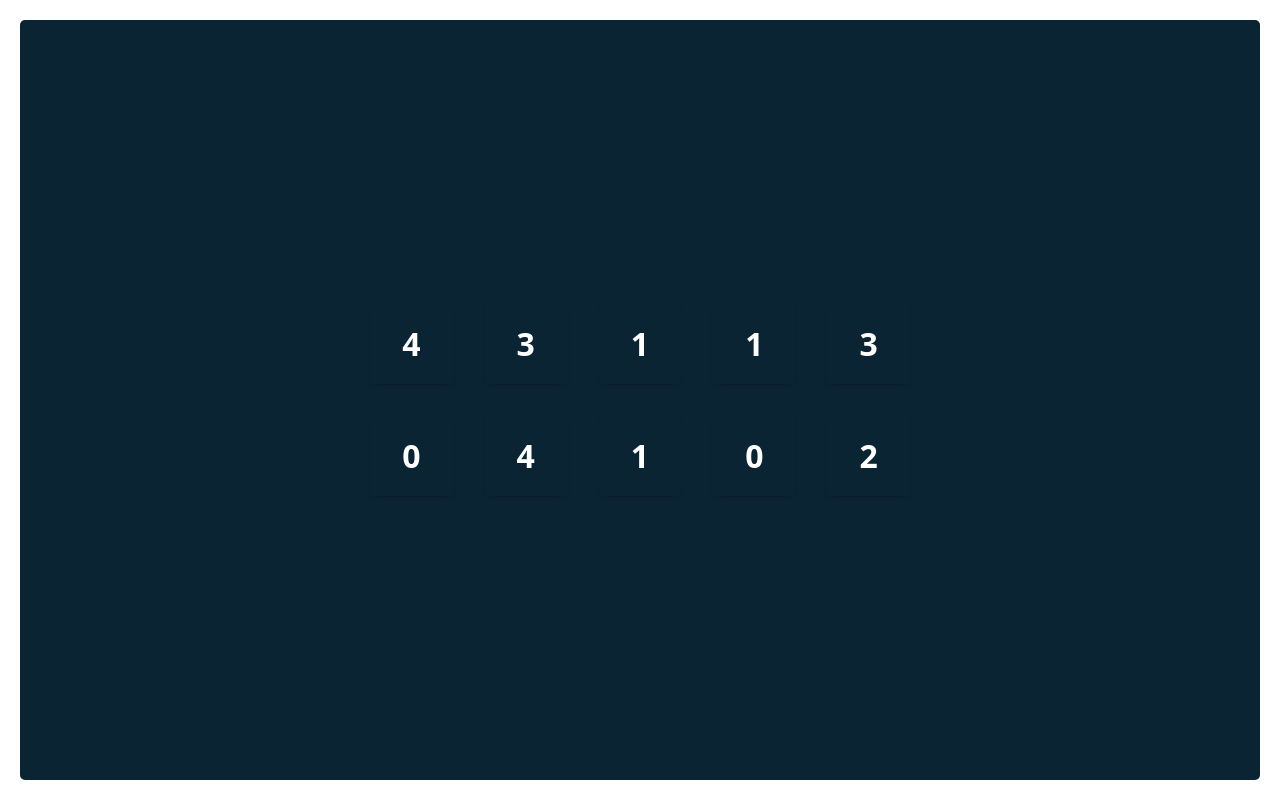
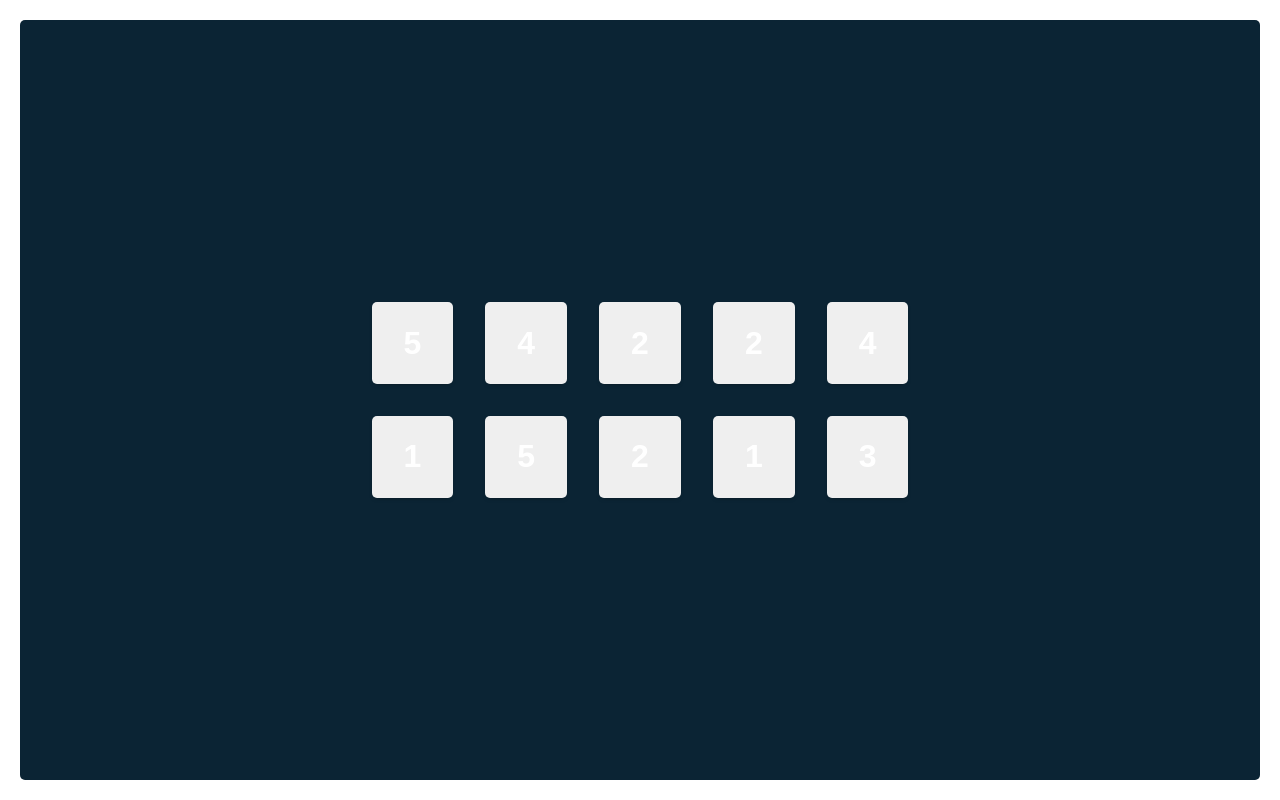
Before and after one commit to baileyloewe/Tenzies, a React (Vite) app: page / in a window 1280 px wide. Built offline with nearby package versions, Linux system fonts and the light colour scheme.

Commit message:
Adjusted to be buttons per requirements

```diff
--- a/App.jsx
+++ b/App.jsx
@@ -2,7 +2,7 @@ import Dice from './components/Die.jsx'
 
 export default function App() {
 
-    const diceValues = new Array(10).fill().map(() => Math.floor(Math.random() * 6))
+    const diceValues = new Array(10).fill().map(() => Math.ceil(Math.random() * 6))
 
     const diceComponents = diceValues.map(val => {
         return <Dice num={val}/>
--- a/components/Die.jsx
+++ b/components/Die.jsx
@@ -1,7 +1,7 @@
 export default function Die(props) {
     return (
-        <p className="dice">
+        <button className="dice">
             {props.num}
-        </p>
+        </button>
     )
 }
--- a/index.css
+++ b/index.css
@@ -59,11 +59,13 @@ main > div {
 .dice {
   font-size: 2rem;
   font-weight: bold;
-  padding: .5em 1em;
+  padding: .70em 1em;
   margin: 0;
   color: white;
+  border: none;
   border-radius: 5px;
   box-shadow: 0px 2px 5px -3px rgba(0, 0, 0, 0.5);
+  cursor: pointer;
 }
 
 @media (prefers-color-scheme: dark) {
```
